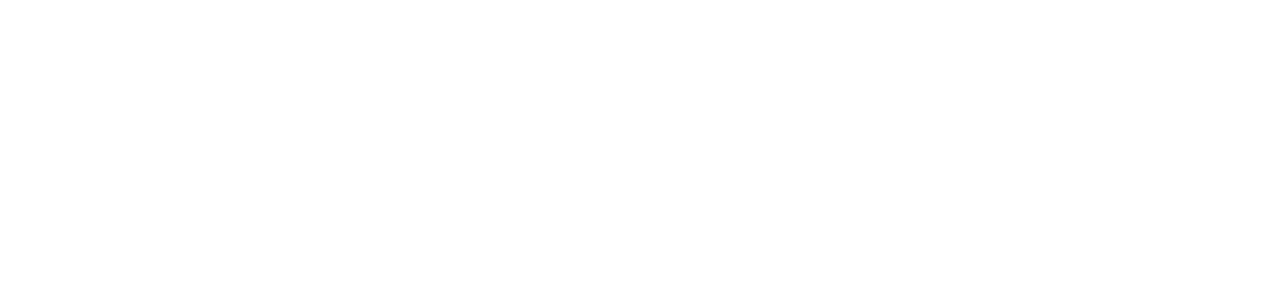
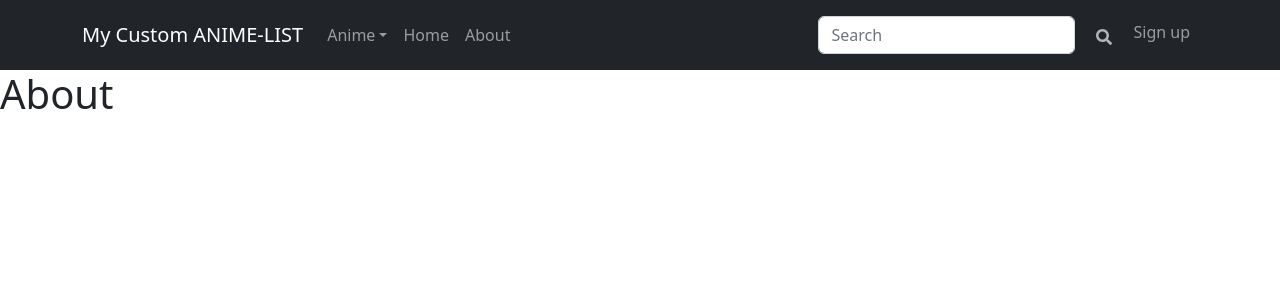
Before and after one commit to FantomFromUA/MyAnimeList, a React (Create React App) app in the folder custom-anime-list-frontend/: page /about in a window 1280 px wide. Shown: the top 300 px of the page. Built offline with nearby package versions, Linux system fonts and the light colour scheme; the HTML template or start-up script is replaced by a standard one.

Commit message:
header v1
this is the firls versrion of header

```diff
--- a/custom-anime-list-frontend/package.json
+++ b/custom-anime-list-frontend/package.json
@@ -10,9 +10,11 @@
     "@types/node": "^16.18.25",
     "@types/react": "^18.2.0",
     "@types/react-dom": "^18.2.1",
+    "bootstrap": "^5.2.3",
     "react": "^18.2.0",
     "react-bootstrap": "^2.7.4",
     "react-dom": "^18.2.0",
+    "react-icons": "^4.8.0",
     "react-router-dom": "^6.10.0",
     "react-scripts": "5.0.1",
     "typescript": "^4.9.5",
--- /dev/null
+++ b/custom-anime-list-frontend/public/index.html
@@ -0,0 +1,23 @@
+<!DOCTYPE html>
+<html lang="en">
+  <head>
+    <meta charset="utf-8" />
+    <meta name="viewport" content="width=device-width, initial-scale=1" />
+    <meta name="theme-color" content="#000000" />
+    <meta
+      name="description"
+      content="Web site created using create-react-app"
+    />
+    <title>React App</title>
+
+    <link
+        rel="stylesheet"
+        href="https://cdn.jsdelivr.net/npm/bootstrap@5.2.3/dist/css/bootstrap.min.css"
+        integrity="sha384-rbsA2VBKQhggwzxH7pPCaAqO46MgnOM80zW1RWuH61DGLwZJEdK2Kadq2F9CUG65"
+        crossorigin="anonymous"
+    />
+  </head>
+  <body>
+    <div id="root"></div>
+  </body>
+</html>
--- a/custom-anime-list-frontend/src/App.tsx
+++ b/custom-anime-list-frontend/src/App.tsx
@@ -1,10 +1,14 @@
 import React from 'react';
+import { BrowserRouter } from "react-router-dom";
+import Router from './pages/touter';
+import Header from './components/header/Header';
 
 function App() {
   return (
-    <div>
-
-    </div>
+    <BrowserRouter>
+      <Header/>
+      <Router />
+    </BrowserRouter>
   );
 }
 
--- /dev/null
+++ b/custom-anime-list-frontend/src/components/header/Header.tsx
@@ -0,0 +1,50 @@
+import * as React from 'react';
+import { Button, Form } from 'react-bootstrap';
+import Container from 'react-bootstrap/Container';
+import Nav from 'react-bootstrap/Nav';
+import Navbar from 'react-bootstrap/Navbar';
+import NavDropdown from 'react-bootstrap/NavDropdown';
+import { FaSearch } from 'react-icons/fa'
+
+const Header = () => {
+
+  const [animeSearch, setAnimeSearch] = React.useState("");
+
+  return (
+    <Navbar bg="dark" variant="dark">
+      <Container>
+        <Navbar.Brand href="/">My Custom ANIME-LIST</Navbar.Brand>
+        <Nav className='me-auto'>
+          <NavDropdown title="Anime">
+            <NavDropdown.Item href='#topanime'>
+              Anime top
+            </NavDropdown.Item>
+            <NavDropdown.Item href='#search'>
+              Search
+            </NavDropdown.Item>
+          </NavDropdown>
+          <Nav.Link href="/">Home</Nav.Link>
+          <Nav.Link href="/about">About</Nav.Link>
+        </Nav>
+        <Nav className="ml-auto">
+        <Form className="d-flex my-2">
+            <Form.Control
+              type="search"
+              placeholder="Search"
+              className="me-2"
+              aria-label="Search"
+              value={animeSearch}
+              onChange={e => setAnimeSearch(e.target.value)}
+            />
+            <Button className='btn btn-dark' disabled={animeSearch.length === 0}>
+              <FaSearch />
+            </Button>
+          </Form>
+          <Nav.Link href="#pricing" className='mt-1'>Sign up</Nav.Link>
+        </Nav>
+      </Container>
+    </Navbar>
+  );
+}
+
+export default Header;
--- /dev/null
+++ b/custom-anime-list-frontend/src/pages/About/About.tsx
@@ -0,0 +1,11 @@
+import * as React from 'react';
+
+const About = () => {
+    return (
+        <div>
+            <h1>About</h1>
+        </div>
+    );
+}
+
+export default About;
--- /dev/null
+++ b/custom-anime-list-frontend/src/pages/Home/Home.tsx
@@ -0,0 +1,11 @@
+import * as React from 'react';
+
+const Home = () => {
+    return (
+        <div>
+            <h1>Home</h1>
+        </div>
+    );
+}
+
+export default Home;
--- /dev/null
+++ b/custom-anime-list-frontend/src/pages/pagesData.tsx
@@ -0,0 +1,18 @@
+import { routerType } from "../types/router.types";
+import About from "./About/About";
+import Home from "./Home/Home";
+
+const pagesData: routerType[] = [
+  {
+    path: "",
+    element: <Home />,
+    title: "home"
+  },
+  {
+    path: "about",
+    element: <About />,
+    title: "about"
+  }
+];
+
+export default pagesData;
--- /dev/null
+++ b/custom-anime-list-frontend/src/pages/touter.tsx
@@ -0,0 +1,13 @@
+import { Route, Routes } from "react-router-dom";
+import { routerType } from "../types/router.types";
+import pagesData from "./pagesData";
+
+const Router = () => {
+  const pageRoutes = pagesData.map(({ path, title, element }: routerType) => {
+    return <Route key={title} path={`/${path}`} element={element} />;
+  });
+
+  return <Routes>{pageRoutes}</Routes>;
+};
+
+export default Router;
--- /dev/null
+++ b/custom-anime-list-frontend/src/types/router.types.ts
@@ -0,0 +1,5 @@
+export interface routerType {
+    title: string;
+    path: string;
+    element: JSX.Element;
+  }
```
Also changed, not shown: 1 other file (tests, documents, lock files or other folders).
